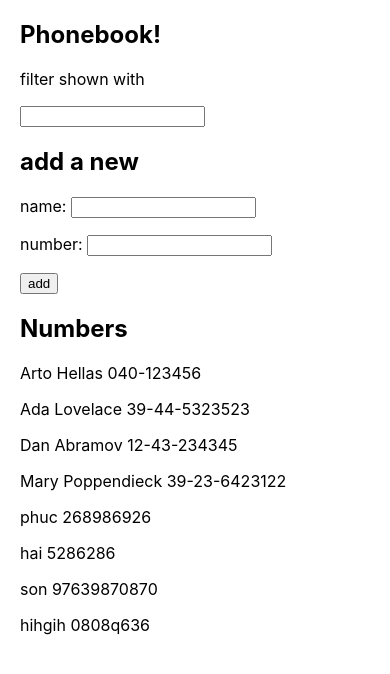
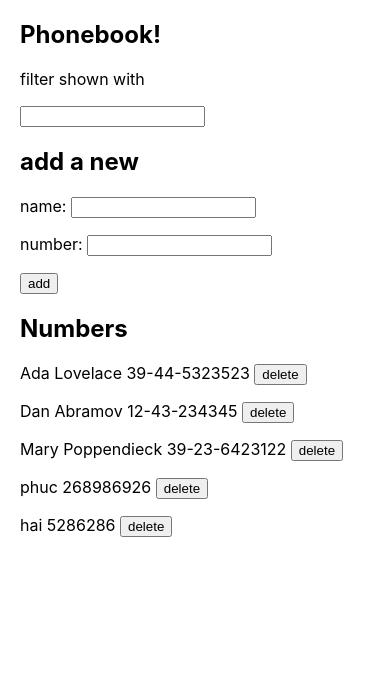
Before and after one commit to haido86/fullstackopen, a React (Create React App) app in the folder part2/phonebook/: page / in a window 390 px wide. Shown: the top 674 px of the page. Built offline with nearby package versions, Linux system fonts and the light colour scheme; data requests are answered from the project's data file.

Commit message:
2.17: Phonebook step9

```diff
--- a/part2/phonebook/db.json
+++ b/part2/phonebook/db.json
@@ -1,10 +1,5 @@
 {
   "persons": [
-    {
-      "name": "Arto Hellas",
-      "number": "040-123456",
-      "id": 1
-    },
     {
       "name": "Ada Lovelace",
       "number": "39-44-5323523",
@@ -29,16 +24,6 @@
       "name": "hai",
       "number": "5286286",
       "id": 6
-    },
-    {
-      "name": "son",
-      "number": "97639870870",
-      "id": 7
-    },
-    {
-      "name": "hihgih",
-      "number": "0808q636",
-      "id": 8
     }
   ]
 }
--- a/part2/phonebook/src/App.js
+++ b/part2/phonebook/src/App.js
@@ -2,7 +2,6 @@ import React, { useState, useEffect } from "react";
 import Filter from "./components/Filter";
 import PersonForm from "./components/PersonForm";
 import Persons from "./components/Persons";
-
 import personsInfo from "./services/personsInfo";
 
 const App = () => {
@@ -70,6 +69,16 @@ const App = () => {
     setNewNumber(event.target.value);
   };
 
+  const handleDeletePerson = (id) => {
+    const deletedPerson = persons.find((person) => person.id === id);
+
+    if (window.confirm(`Delete ${deletedPerson.name}?`)) {
+      personsInfo.eliminate(id).then((returnedPerson) => {
+        setPersons(persons.filter((p) => p.id !== id));
+      });
+    }
+  };
+
   return (
     <div style={{ margin: "20px" }}>
       <h2>Phonebook!</h2>
@@ -88,7 +97,11 @@ const App = () => {
         handleNumberChange={handleNumberChange}
       />
       <h2>Numbers</h2>
-      <Persons persons={persons} filter={filter} />
+      <Persons
+        persons={persons}
+        filter={filter}
+        handleDeletePerson={handleDeletePerson}
+      />
     </div>
   );
 };
--- a/part2/phonebook/src/components/Persons.js
+++ b/part2/phonebook/src/components/Persons.js
@@ -1,13 +1,16 @@
 import React from "react";
 
-const Persons = ({ persons, filter }) => {
+const Persons = ({ persons, filter, handleDeletePerson }) => {
   return (
     <div>
       {persons
         .filter((person) => person.name.toLowerCase().includes(filter))
         .map((filterPerson) => (
           <p key={filterPerson.id}>
-            {filterPerson.name} {filterPerson.number}
+            {filterPerson.name} {filterPerson.number} {""}
+            <button onClick={() => handleDeletePerson(filterPerson.id)}>
+              delete
+            </button>
           </p>
         ))}
     </div>
--- a/part2/phonebook/src/services/personsInfo.js
+++ b/part2/phonebook/src/services/personsInfo.js
@@ -11,5 +11,10 @@ const create = (newPerson) => {
   return request.then((response) => response.data);
 };
 
+const eliminate = (id) => {
+  const request = axios.delete(baseUrl + "/" + id);
+  return request.then((response) => response.data);
+};
+
 // eslint-disable-next-line import/no-anonymous-default-export
-export default { getAll, create };
+export default { getAll, create, eliminate };
```
